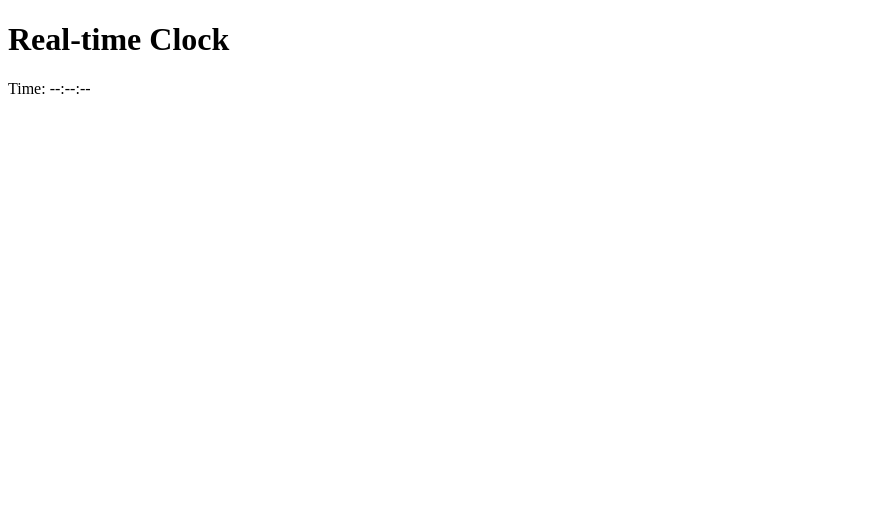
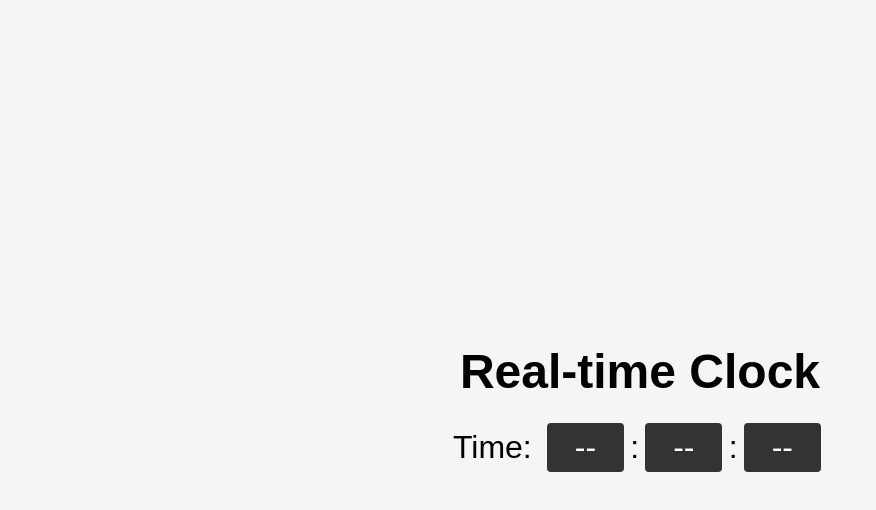
Before and after one commit to rahman-cmd/socket-clock, a website: page index.html in a window 1280 px wide. Shown: the whole page, without its empty margins (0-876 px from the left). Drawn offline with nearby package versions, Linux system fonts and the light colour scheme; no server answers.

Commit message:
update code

```diff
--- a/index.html
+++ b/index.html
@@ -2,6 +2,40 @@
 <html>
   <head>
     <title>Real-time Clock</title>
+    <style>
+      body {
+        display: flex;
+        justify-content: center;
+        align-items: center;
+        height: 100vh;
+        background-color: #f5f5f5;
+        font-family: Arial, sans-serif;
+      }
+
+      .clock {
+        text-align: center;
+      }
+
+      .clock h1 {
+        font-size: 3em;
+        margin-bottom: 0.5em;
+      }
+
+      .clock p {
+        font-size: 2em;
+        margin-top: 0;
+      }
+
+      .clock span {
+        display: inline-block;
+        width: 2em;
+        background-color: #333;
+        color: #fff;
+        border-radius: 4px;
+        margin: 0 0.2em;
+        padding: 0.2em;
+      }
+    </style>
     <script src="https://cdnjs.cloudflare.com/ajax/libs/socket.io/4.3.1/socket.io.min.js"></script>
     <script>
       const socket = io("https://socket-clock.vercel.app/");
@@ -14,9 +48,11 @@
     </script>
   </head>
   <body>
-    <h1>Real-time Clock</h1>
-    <p>
-      Time: <span id="hour">--</span>:<span id="minute">--</span>:<span id="second">--</span>
-    </p>
+    <div class="clock">
+      <h1>Real-time Clock</h1>
+      <p>
+        Time: <span id="hour">--</span>:<span id="minute">--</span>:<span id="second">--</span>
+      </p>
+    </div>
   </body>
 </html>
```
